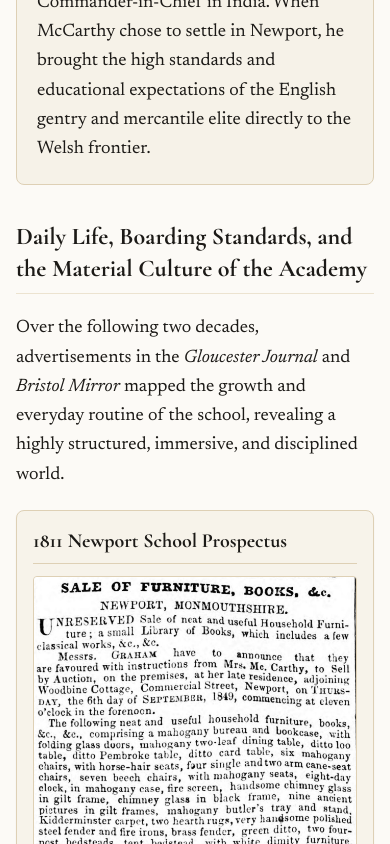
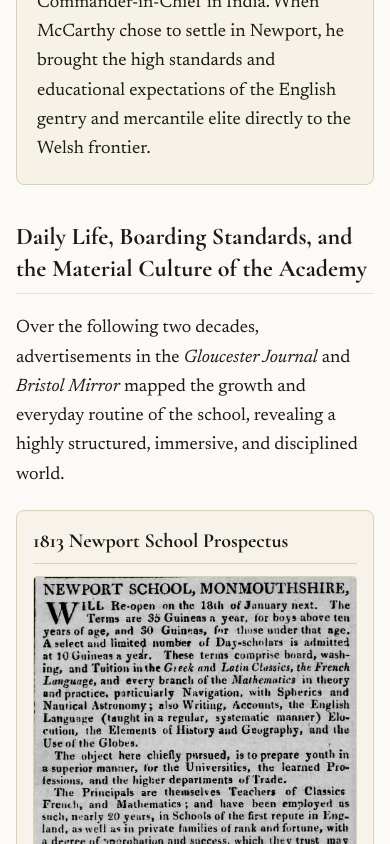
Before and after one commit to awv/mccarthys-court, a plain HTML site: page index.html in a window 390 px wide. Shown: the part 11156-12000 px from the top of the page. Drawn offline with nearby package versions, Linux system fonts and the light colour scheme.

Commit message:
Add new image and update index.html

```diff
--- a/index.html
+++ b/index.html
@@ -689,14 +689,14 @@
             Over the following two decades, advertisements in the <em>Gloucester Journal</em> and <em>Bristol Mirror</em> mapped the growth and everyday routine of the school, revealing a highly structured, immersive, and disciplined world.
           </p>
 
-          <!-- Exhibit: 1811-newport-school-prospectus.jpg -->
+          <!-- Exhibit: 1813-newport-school-prospectus.jpg -->
           <figure class="my-8 p-4 sm:p-5 bg-[#f7f3ea] border border-parchment-300 rounded-lg shadow-sm">
             <div class="mb-3 border-b border-parchment-300 pb-2 flex items-center justify-between">
-              <h4 class="font-display text-xl sm:text-2xl font-bold text-ink">1811 Newport School Prospectus</h4>
-            </div>
-
-            <div class="scroll-column-nudge max-w-lg mx-auto max-h-[520px] overflow-y-auto rounded border border-parchment-300 bg-black/5 cursor-pointer group" onclick="openLightbox('images/1811-newport-school-prospectus.jpg', '1811 Newport School Prospectus — Curriculum, daily hours, and French immersion', true)">
-              <img src="images/1811-newport-school-prospectus.jpg" alt="1811 Newport School Prospectus" class="w-full h-auto block mx-auto" onerror="handleMissingImage(this, 'images/1811-newport-school-prospectus.jpg')">
+              <h4 class="font-display text-xl sm:text-2xl font-bold text-ink">1813 Newport School Prospectus</h4>
+            </div>
+
+            <div class="scroll-column-nudge max-w-lg mx-auto max-h-[520px] overflow-y-auto rounded border border-parchment-300 bg-black/5 cursor-pointer group" onclick="openLightbox('images/1813-newport-school-prospectus.jpg', '1813 Newport School Prospectus — Curriculum, daily hours, and French immersion', true)">
+              <img src="images/1813-newport-school-prospectus.jpg" alt="1813 Newport School Prospectus" class="w-full h-auto block mx-auto" onerror="handleMissingImage(this, 'images/1813-newport-school-prospectus.jpg')">
             </div>
             <p class="mt-2 text-center font-sans text-[11px] text-ink-muted italic">
               Scroll column to read • Click image to enlarge
```
Also changed, not shown: images/1813-newport-school-prospectus.jpg (added).
